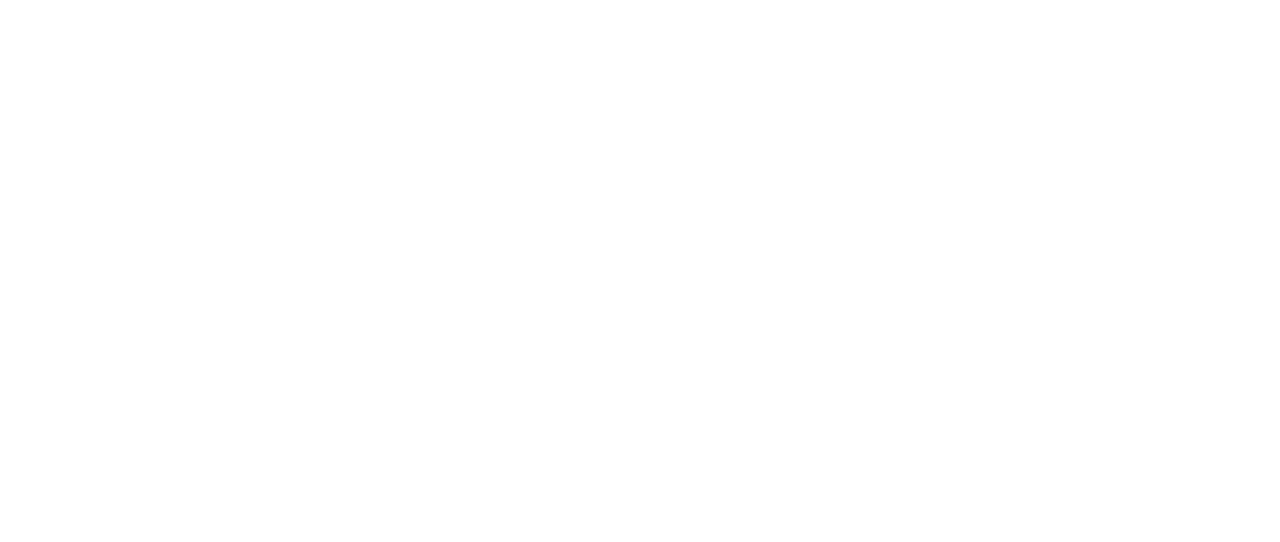
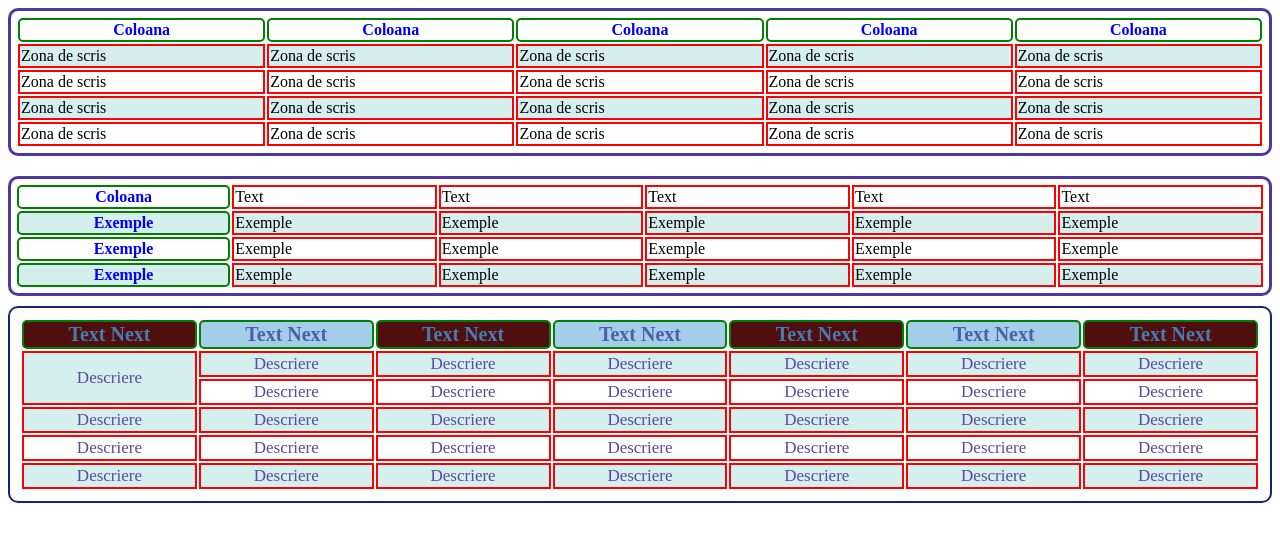
Before and after one commit to sergiuradu/html2023, a plain HTML site: page curs2/ap9.html in a window 1280 px wide. Drawn offline with Linux system fonts and the light colour scheme.

Commit message:
Tabel.ap9

```diff
--- /dev/null
+++ b/curs1/css/style.css
@@ -0,0 +1,54 @@
+table{
+    border: 3px solid rgb(78, 55, 160);
+    border-radius: 10px;
+    padding: 5px;
+    width: 100%;
+}
+th{
+    border: 2px solid green;
+    border-radius: 5px;
+    color: blue;
+}
+td{
+    border: 2px solid red;
+}
+tr:nth-child(even) {
+    background-color: rgba(150, 212, 212, 0.4);
+  } */
+
+   th:nth-child(even),td:nth-child(even) {
+    background-color: rgba(150, 212, 212, 0.4);
+  }
+
+  td:hover {background-color: #51725f;}
+
+.container{
+    padding: 4px;
+    margin-top: 20px;
+}
+
+.firs{
+    margin-top: 10px;
+    border: 2px solid rgb(23, 37, 121);
+    width: 100%;
+    padding: 10px;
+}
+.text{
+    font-size: 20px;
+    color: rgb(66, 125, 180);
+    background-color: rgb(80, 14, 14);
+}
+.text:nth-child(even){
+    background-color: #268cc76c;
+    color: rgba(30, 28, 136, 0.63);
+}
+.des {
+    color: rgb(89, 73, 160);
+    font-size: 17px;
+    text-align: center;
+}
+.des:hover{
+    color: rgba(211, 1, 29, 0.897);
+    background-color: rgb(33, 39, 126);
+    font-family: Impact, Haettenschweiler, 'Arial Narrow Bold', sans-serif;
+}
--- a/curs2/ap9.html
+++ b/curs2/ap9.html
@@ -4,9 +4,151 @@
   <meta charset="UTF-8">
   <meta http-equiv="X-UA-Compatible" content="IE=edge">
   <meta name="viewport" content="width=device-width, initial-scale=1.0">
+  <meta name="description" content="Descriere aplicatia 8">
+  <meta name="author" content="LinkAcademy">
+  <link rel="apple-touch-icon" sizes="180x180" href="./img/apple-touch-icon.png">
+  <link rel="icon" type="image/png" sizes="32x32" href="./img/favicon-32x32.png">
+  <link rel="icon" type="image/png" sizes="16x16" href="./img/favicon-16x16.png">
+  <link rel="manifest" href="./img/site.webmanifest">
+  <link rel="mask-icon" href="./img/safari-pinned-tab.svg" color="#5bbad5">
+  <meta name="msapplication-TileColor" content="#da532c">
+  <link rel="stylesheet" type="text/css" href="../curs1/css/style.css">
   <title>Document</title>
 </head>
 <body>
 
+        <!-- Tabel -->
+
+        <table>
+          <tr>
+            <th>Coloana</th>
+            <th>Coloana</th>
+            <th>Coloana</th>
+            <th>Coloana</th>
+            <th>Coloana</th>
+          </tr>
+          <tr>
+            <td>Zona de scris</td>
+            <td>Zona de scris</td>
+            <td>Zona de scris</td>
+            <td>Zona de scris</td>
+            <td>Zona de scris</td>
+          </tr>
+          <tr>
+            <td>Zona de scris</td>
+            <td>Zona de scris</td>
+            <td>Zona de scris</td>
+            <td>Zona de scris</td>
+            <td>Zona de scris</td>
+          </tr>
+          <tr>
+            <td>Zona de scris</td>
+            <td>Zona de scris</td>
+            <td>Zona de scris</td>
+            <td>Zona de scris</td>
+            <td>Zona de scris</td>
+          </tr>
+          <tr>
+            <td>Zona de scris</td>
+            <td>Zona de scris</td>
+            <td>Zona de scris</td>
+            <td>Zona de scris</td>
+            <td>Zona de scris</td>
+          </tr>
+        </table>
+
+        <table class="container">
+          <tr>
+            <th>Coloana</th>
+            <td>Text</td>
+            <td>Text</td>
+            <td>Text</td>
+            <td>Text</td>
+            <td>Text</td>
+          </tr>
+          <tr>
+            <th>Exemple</th>
+            <td>Exemple</td>
+            <td>Exemple</td>
+            <td>Exemple</td>
+            <td>Exemple</td>
+            <td>Exemple</td>
+          </tr>
+          <tr>
+            <th>Exemple</th>
+            <td>Exemple</td>
+            <td>Exemple</td>
+            <td>Exemple</td>
+            <td>Exemple</td>
+            <td>Exemple</td>
+          </tr>
+          <tr>
+            <th>Exemple</th>
+            <td>Exemple</td>
+            <td>Exemple</td>
+            <td>Exemple</td>
+            <td>Exemple</td>
+            <td>Exemple</td>
+          </tr>
+        </table>
+
+
+        <table class="firs">
+          <tr class="coloana">
+            <!-- <th colspan="2"></th> -->
+            <th class="text">Text Next</th>
+            <th class="text">Text Next</th>
+            <th class="text">Text Next</th>
+            <th class="text">Text Next</th>
+            <th class="text">Text Next</th>
+            <th class="text">Text Next</th>
+            <th class="text">Text Next</th>
+          </tr>
+          <tr>
+            <td class="des" rowspan="2">Descriere</td>
+            <td class="des">Descriere</td>
+            <td class="des">Descriere</td>
+            <td class="des">Descriere</td>
+            <td class="des">Descriere</td>
+            <td class="des">Descriere</td>
+            <td class="des">Descriere</td>
+          </tr>
+          <tr>
+            <td class="des">Descriere</td>
+            <td class="des">Descriere</td>
+            <td class="des">Descriere</td>
+            <td class="des">Descriere</td>
+            <td class="des">Descriere</td>
+            <td class="des">Descriere</td>
+            <!-- <td>Descriere</td> -->
+          </tr>
+          <tr>
+            <td class="des">Descriere</td>
+            <td class="des">Descriere</td>
+            <td class="des">Descriere</td>
+            <td class="des">Descriere</td>
+            <td class="des">Descriere</td>
+            <td class="des">Descriere</td>
+            <td class="des">Descriere</td>
+          </tr>
+          <tr>
+            <td class="des">Descriere</td>
+            <td class="des">Descriere</td>
+            <td class="des">Descriere</td>
+            <td class="des">Descriere</td>
+            <td class="des">Descriere</td>
+            <td class="des">Descriere</td>
+            <td class="des">Descriere</td>
+          </tr>
+          <tr>
+            <td class="des">Descriere</td>
+            <td class="des">Descriere</td>
+            <td class="des">Descriere</td>
+            <td class="des">Descriere</td>
+            <td class="des">Descriere</td>
+            <td class="des">Descriere</td>
+            <td class="des">Descriere</td>
+          </tr>
+        </table>
 </body>
 </html>
```
